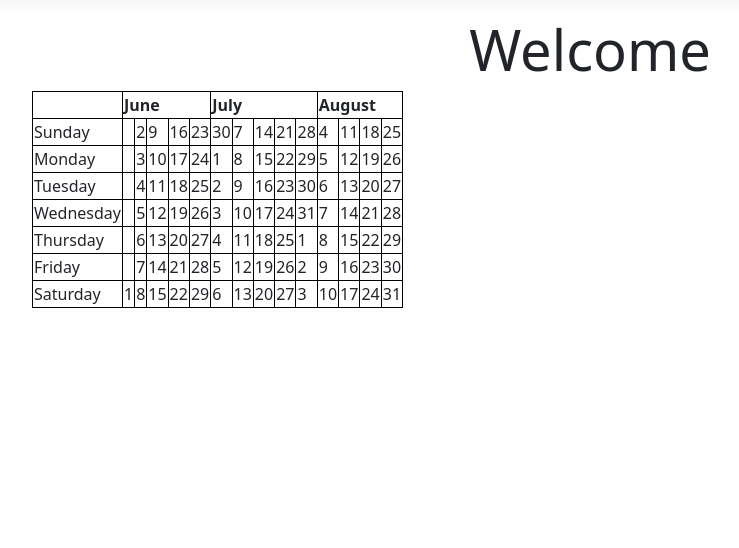
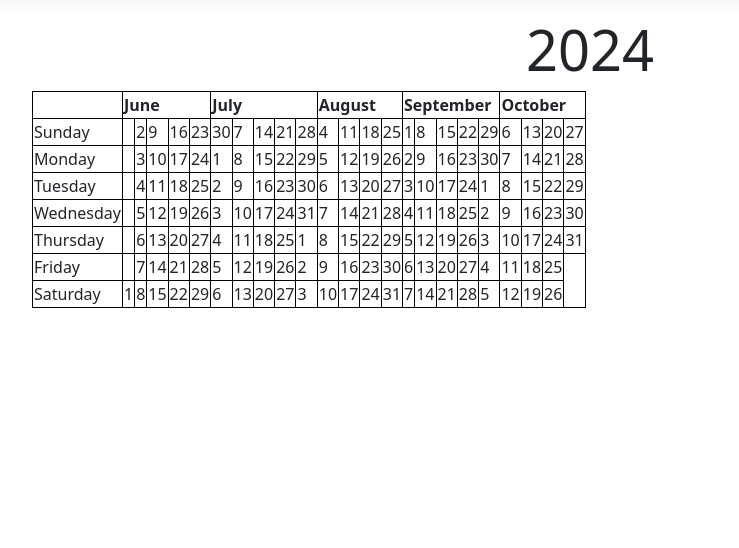
Before and after one commit to smease12/DailyWorkVisualizer, an ASP.NET Core app: page / in a window 1280 px wide. Shown: the part 57-605 px from the top of the page, without its empty margins (50-789 px from the left). Run offline with ASP.NET Core 8, Linux system fonts and the light colour scheme; style sheets or scripts are compiled from the project's sources.

Commit message:
Add September and October to table

```diff
--- a/DailyWorkVisualizer/Pages/Index.cshtml
+++ b/DailyWorkVisualizer/Pages/Index.cshtml
@@ -5,7 +5,7 @@
 }
 
 <div class="text-center">
-    <h1 class="display-4">Welcome</h1>
+    <h1 class="display-4">2024</h1>
 </div>
 
     <table>
@@ -13,7 +13,9 @@
         <td>&nbsp;</td>
         <th colspan="5">June</th>
         <th colspan="5">July</th>
-        <th colspan="5">August</th>
+        <th colspan="4">August</th>
+        <th colspan="5">September</th>
+        <th colspan="5">October</th>
       </tr>
       <tr>
         <td>Sunday</td>
@@ -31,6 +33,15 @@
         <td>11</td>
         <td>18</td>
         <td>25</td>
+        <td>1</td>
+        <td>8</td>
+        <td>15</td>
+        <td>22</td>
+        <td>29</td>
+        <td>6</td>
+        <td>13</td>
+        <td>20</td>
+        <td>27</td>
       </tr>
       <tr>
         <td>Monday</td>
@@ -48,6 +59,15 @@
         <td>12</td>
         <td>19</td>
         <td>26</td>
+        <td>2</td>
+        <td>9</td>
+        <td>16</td>
+        <td>23</td>
+        <td>30</td>
+        <td>7</td>
+        <td>14</td>
+        <td>21</td>
+        <td>28</td>
       </tr>
       <tr>
         <td>Tuesday</td>
@@ -65,6 +85,15 @@
         <td>13</td>
         <td>20</td>
         <td>27</td>
+        <td>3</td>
+        <td>10</td>
+        <td>17</td>
+        <td>24</td>
+        <td>1</td>
+        <td>8</td>
+        <td>15</td>
+        <td>22</td>
+        <td>29</td>
       </tr>
       <tr>
         <td>Wednesday</td>
@@ -82,6 +111,15 @@
         <td>14</td>
         <td>21</td>
         <td>28</td>
+        <td>4</td>
+        <td>11</td>
+        <td>18</td>
+        <td>25</td>
+        <td>2</td>
+        <td>9</td>
+        <td>16</td>
+        <td>23</td>
+        <td>30</td>
       </tr>
       <tr>
         <td>Thursday</td>
@@ -99,6 +137,15 @@
         <td>15</td>
         <td>22</td>
         <td>29</td>
+        <td>5</td>
+        <td>12</td>
+        <td>19</td>
+        <td>26</td>
+        <td>3</td>
+        <td>10</td>
+        <td>17</td>
+        <td>24</td>
+        <td>31</td>
       </tr>
       <tr>
         <td>Friday</td>
@@ -116,6 +163,14 @@
         <td>16</td>
         <td>23</td>
         <td>30</td>
+        <td>6</td>
+        <td>13</td>
+        <td>20</td>
+        <td>27</td>
+        <td>4</td>
+        <td>11</td>
+        <td>18</td>
+        <td>25</td>
       </tr>
       <tr>
         <td>Saturday</td>
@@ -133,5 +188,13 @@
         <td>17</td>
         <td>24</td>
         <td>31</td>
+        <td>7</td>
+        <td>14</td>
+        <td>21</td>
+        <td>28</td>
+        <td>5</td>
+        <td>12</td>
+        <td>19</td>
+        <td>26</td>
       </tr>
     </table>
```
Also changed, not shown: 9 other files.
